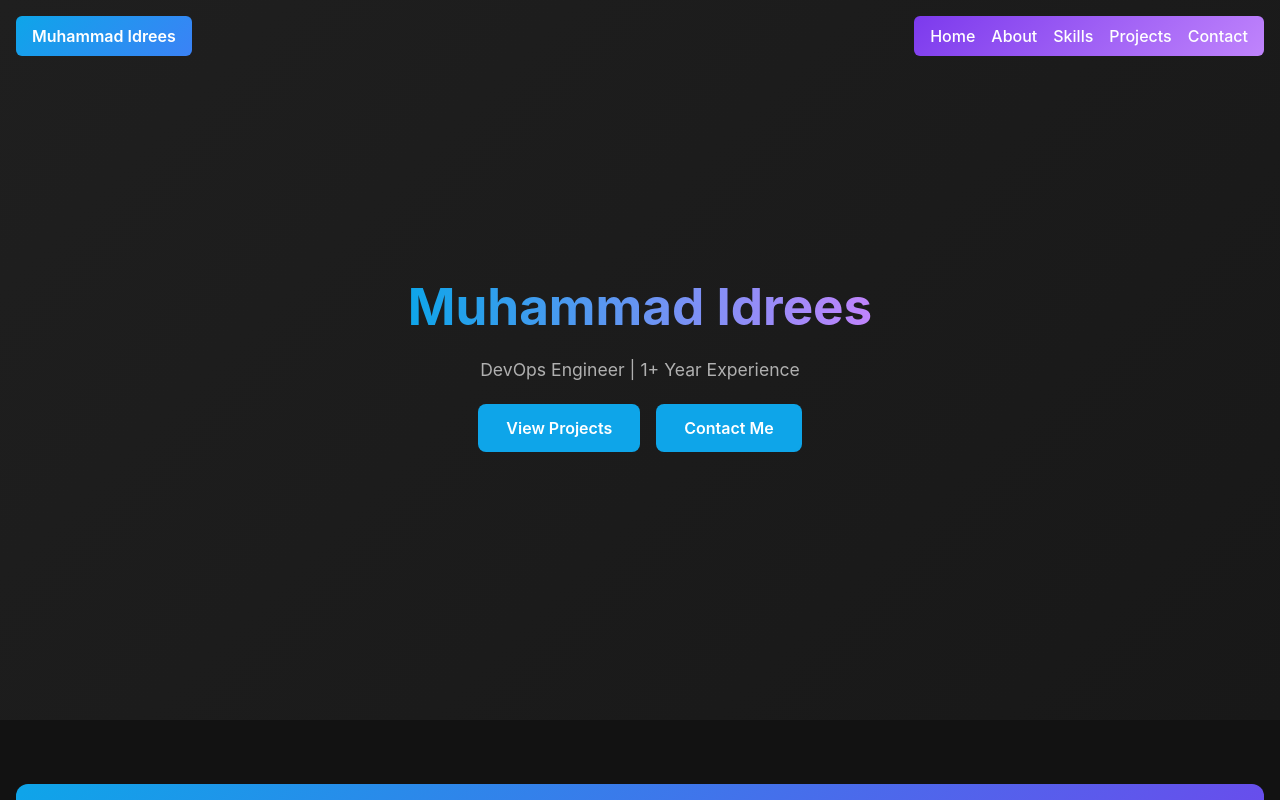
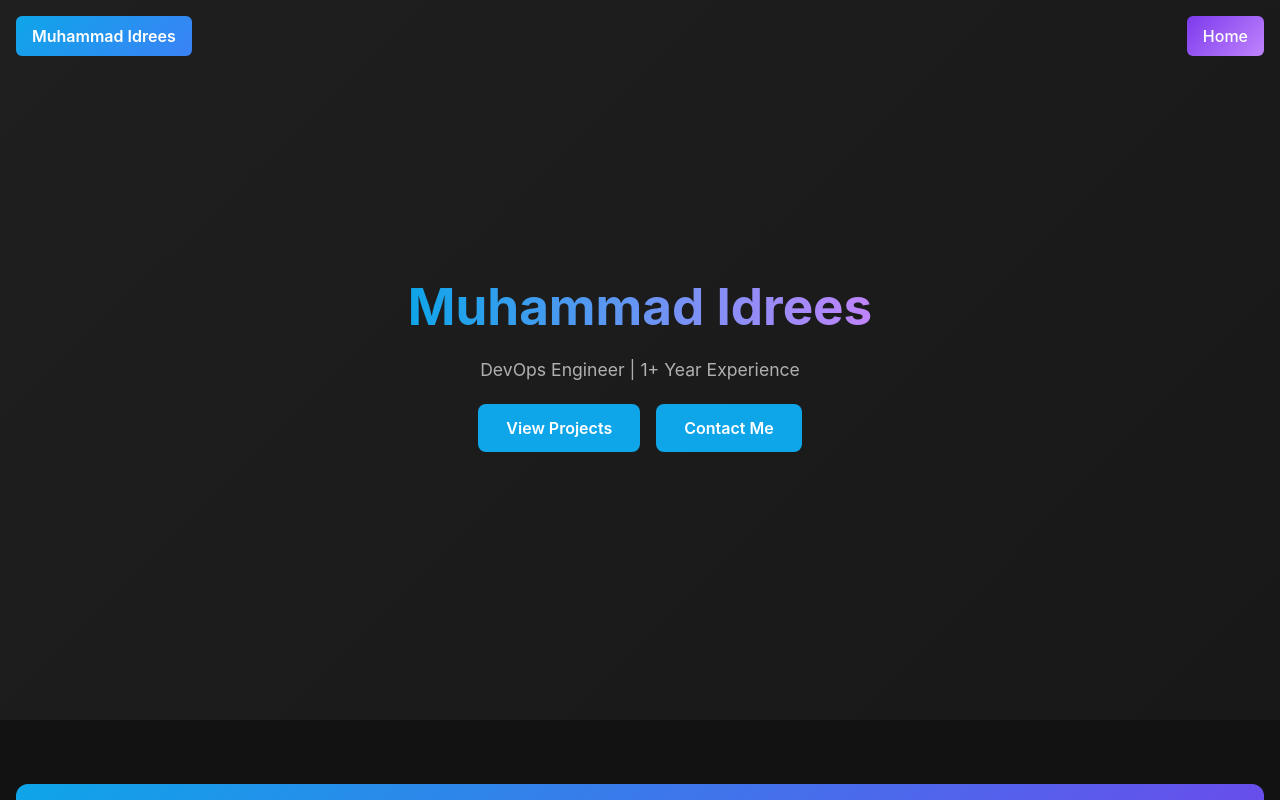
Before and after one commit to muhammadidrees804/opsverse.com, a plain HTML site: page index.html in a window 1280 px wide. Shown: the top 800 px of the page. Drawn offline with nearby package versions, Linux system fonts and the light colour scheme.

Commit message:
updated verion of portfolio

```diff
--- a/index.html
+++ b/index.html
@@ -66,10 +66,6 @@
   <div class="navbar-left">Muhammad Idrees</div>
   <div class="navbar-right">
     <a href="#hero">Home</a>
-    <a href="#about">About</a>
-    <a href="#skills">Skills</a>
-    <a href="#projects">Projects</a>
-    <a href="#contact">Contact</a>
   </div>
 
   <!-- Hero Section -->
```
